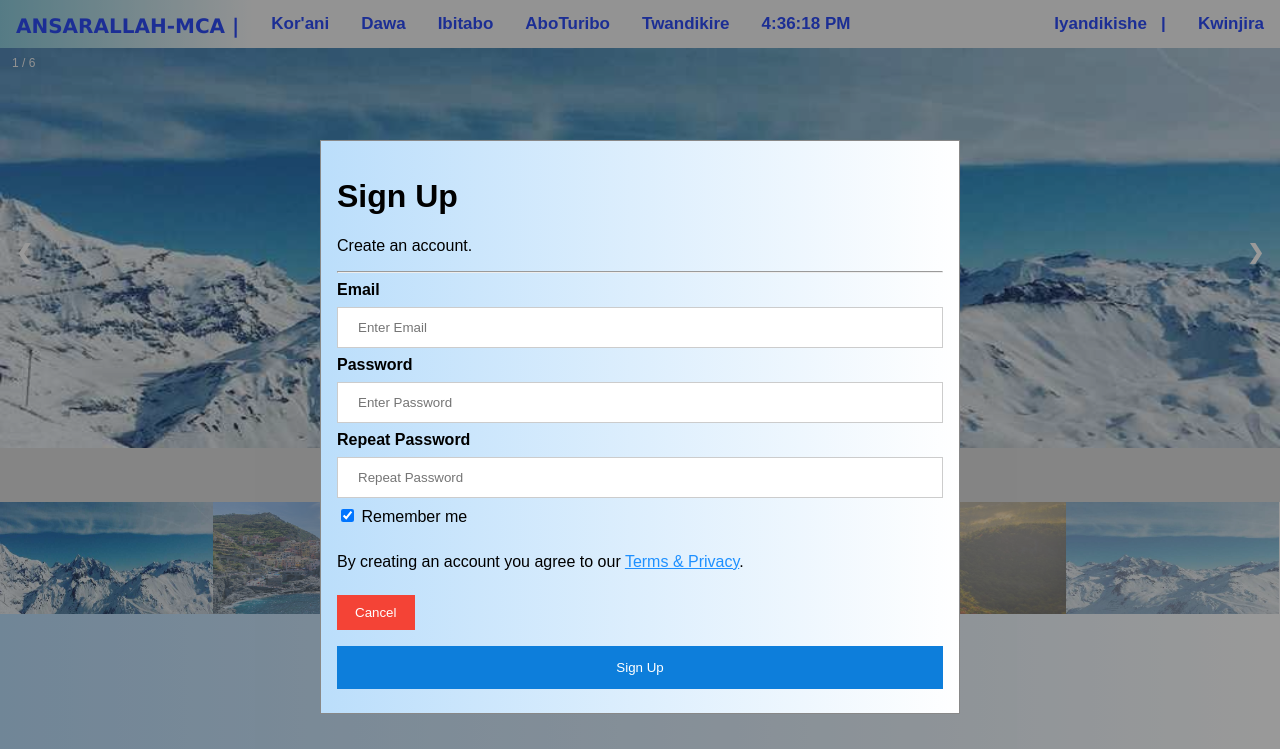
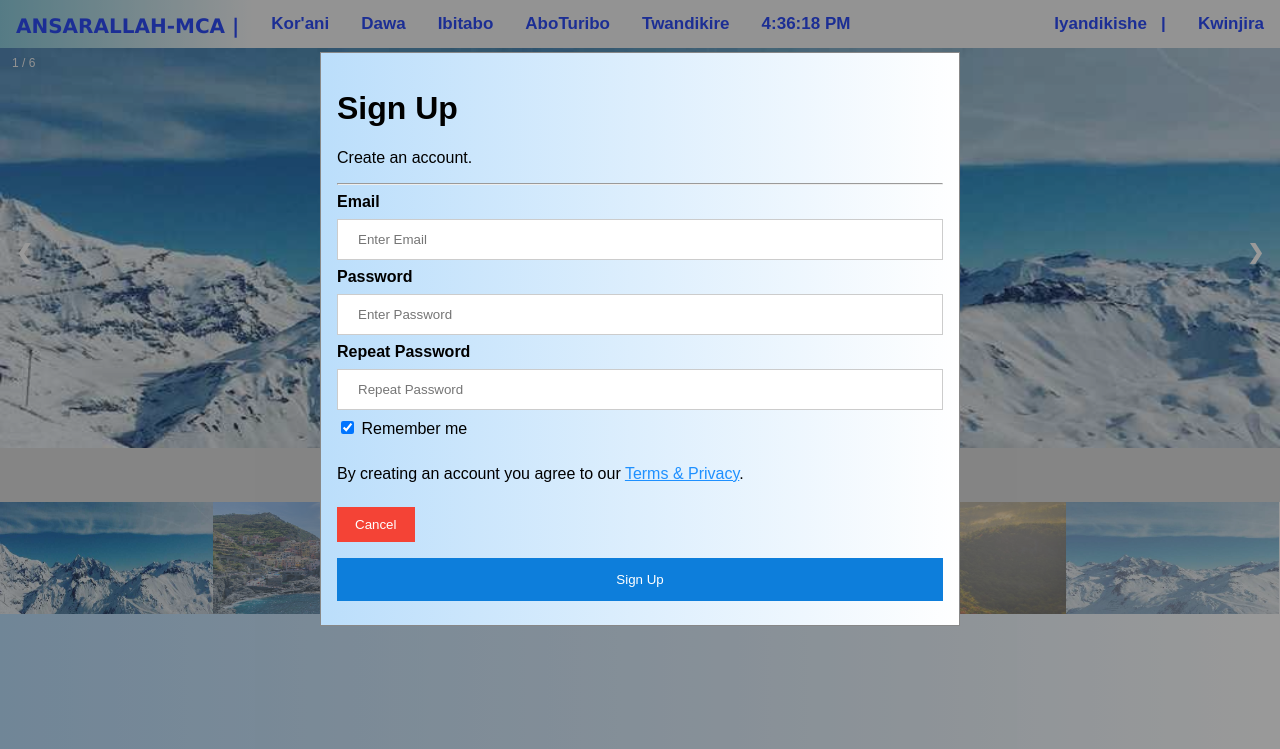
Before and after one commit to ZainDusabe/ansar, a plain HTML site: page index.html in a window 1280 px wide. Both pictures are taken after a click on the link "Iyandikishe hano". Shown: the top 749 px of the page. Drawn offline with Linux system fonts and the light colour scheme; files whose address does not match are found by name.

Commit message:
Update css.css

```diff
--- a/css.css
+++ b/css.css
@@ -77,8 +77,6 @@ html{
     margin: 5% auto 15% auto; /* 5% from the top, 15% from the bottom and centered */
     border: 1px solid #888;
     width: 50%; /* Could be more or less, depending on screen size */
-    overflow:hidden;
-    margin-top: 5rem;
 
   }
 
@@ -207,8 +205,7 @@ input[type=text], input[type=password] {
     margin: 5% auto 15% auto; /* 5% from the top, 15% from the bottom and centered */
     border: 1px solid #888;
     width: 50%; /* Could be more or less, depending on screen size */
-    margin-top: 5rem;
-    overflow:hidden;
+    margin-top: -0.5rem;
   }
 
   /* The Close Button (x) */
```
